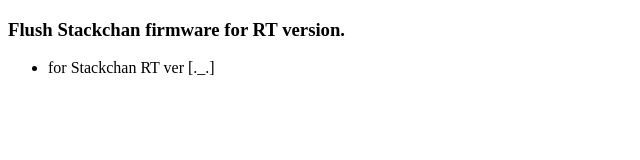
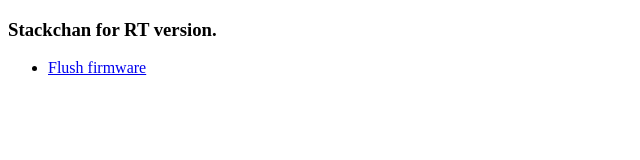
Before and after one commit to haraisao/AI_StackChan_Arduino, a plain HTML site: page index.html in a window 1280 px wide. Shown: the whole page, without its empty margins (0-640 px from the left). Drawn offline with Linux system fonts and the light colour scheme.

Commit message:
Update index.html

```diff
--- a/index.html
+++ b/index.html
@@ -1,10 +1,7 @@
 <!doctype html>
 <title>Stackchan RT version firmware</title>
 
- <script type="module" src="https://unpkg.com/esp-web-tools@9/dist/web/install-button.js?module"></script>
-
-<h3> Flush Stackchan firmware for RT version.</h3>
+<h3> Stackchan for RT version.</h3>
 
 <ul>
-<li><label>for Stackchan RT ver [._.]</label>
-  <esp-web-install-button manifest="manifest.json" baud-rate="2000000"></esp-web-install-button>
+<li><a href="flush.html">Flush firmware</a>
```
